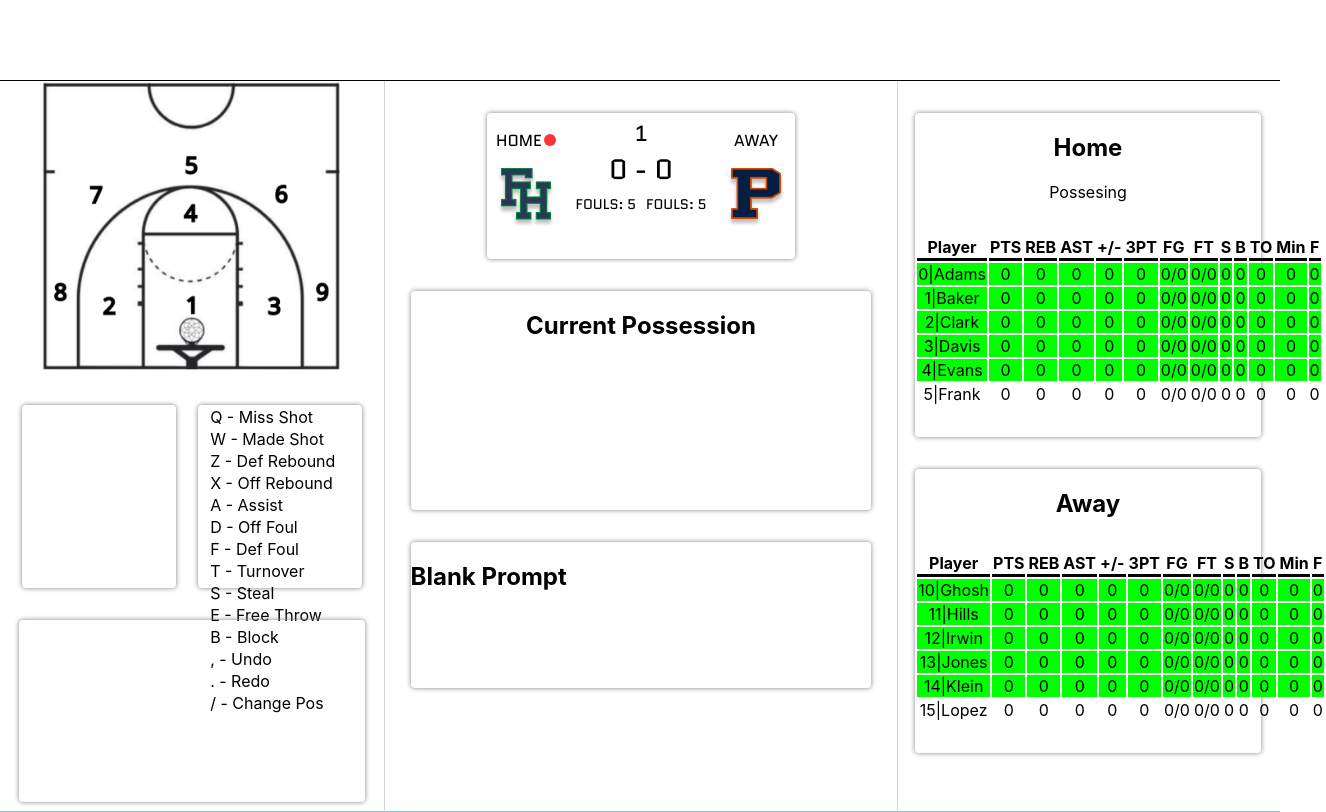
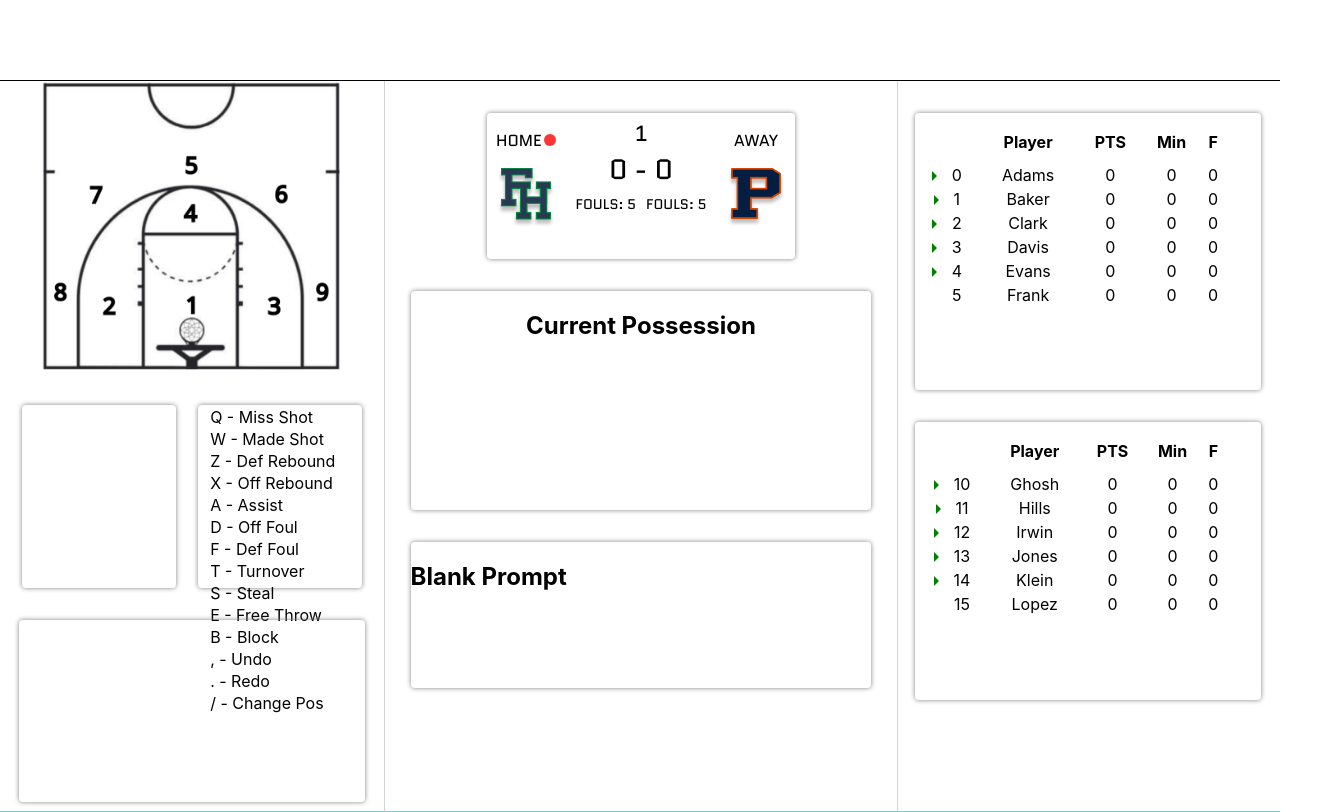
Before and after one commit to z-score-sports/data-entry-site-v2, a React (Create React App) app: page / in a window 1280 px wide. Shown: the whole page, 1326 px wide, since content can reach past the window. Built offline with nearby package versions, Linux system fonts and the light colour scheme.

Commit message:
new roster panel

```diff
--- a/src/App.css
+++ b/src/App.css
@@ -65,23 +65,38 @@
   gap: 2em;
 }
 
-.pRowtrue th{
-  background-color: lime;
-  font-weight: normal;
-}
-.pRowfalse th{
+
+.pRow th{
   font-weight: normal;
 }
 
+.inGameTri {
+  width: 0;
+  height: 0;
+  border-top: 5px solid transparent;
+  border-bottom: 5px solid transparent;
+  border-left: 5px solid green;
+  margin-right: 15px;
+  display: inline-block;
+}
+.outGameTri {
+  width: 0;
+  height: 0;
+  border-top: 5px solid transparent;
+  border-bottom: 5px solid transparent;
+  border-left: 5px solid transparent;
+  margin-right: 15px;
+  display: inline-block;
+}
 .rosterPanel {
-  margin-top: 2em;
+  margin-top: 1em;
   width: 90%;
   margin-bottom: 30px;
 }
 
 .headerRow th {
   font-weight: bold;
-  border-bottom: 3px solid black;
+  padding-bottom: 10px;
 }
 
 .scoreboard {
@@ -106,6 +121,7 @@
 .rostercontainer {
   width: 90%;
   margin-top: 2em;
+  height: 38%
 }
 
 .keytooltip {
--- a/src/components/elements/RosterPanel.tsx
+++ b/src/components/elements/RosterPanel.tsx
@@ -14,44 +14,24 @@ function RosterPanel({ teamRoster, team }: propsType) {
 
     return (
         <div>
-            <h2>{teamRoster.teamName}</h2>
-            {context.actionStack.curPos == team && <p>Possesing</p>}
             <table className="rosterPanel">
                 <tr className="headerRow">
+                    <th></th>
                     <th>Player</th>
                     <th>PTS</th>
-                    <th>REB</th>
-                    <th>AST</th>
-                    <th>+/-</th>
-                    <th>3PT</th>
-                    <th>FG</th>
-                    <th>FT</th>
-                    <th>S</th>
-                    <th>B</th>
-                    <th>TO</th>
                     <th>Min</th>
                     <th>F</th>
                 </tr>
                 {teamRoster.getPlayerArr().map((p) => {
                     return (
-                        <tr className={"pRow" + p.inGame}>
+                        <tr className={"pRow"}>
                             <th>
-                                {p.num}|{p.lastName}
+                               {p.inGame ? <span className="inGameTri"></span> : <span className="outGameTri"></span>}{p.num}
+                            </th>
+                            <th>
+                                {p.lastName}
                             </th>
                             <th>{p.points}</th>
-                            <th>{p.rebounds}</th>
-                            <th>{p.assists}</th>
-                            <th>{p.plusminus}</th>
-                            <th>{p.threePointers}</th>
-                            <th>
-                                {p.fgm}/{p.fga}
-                            </th>
-                            <th>
-                                {p.ftm}/{p.fta}
-                            </th>
-                            <th>{p.steals}</th>
-                            <th>{p.blocks}</th>
-                            <th>{p.turnovers}</th>
                             <th>
                                 {(
                                     p.minutesKeeper.getMinutes(
```
